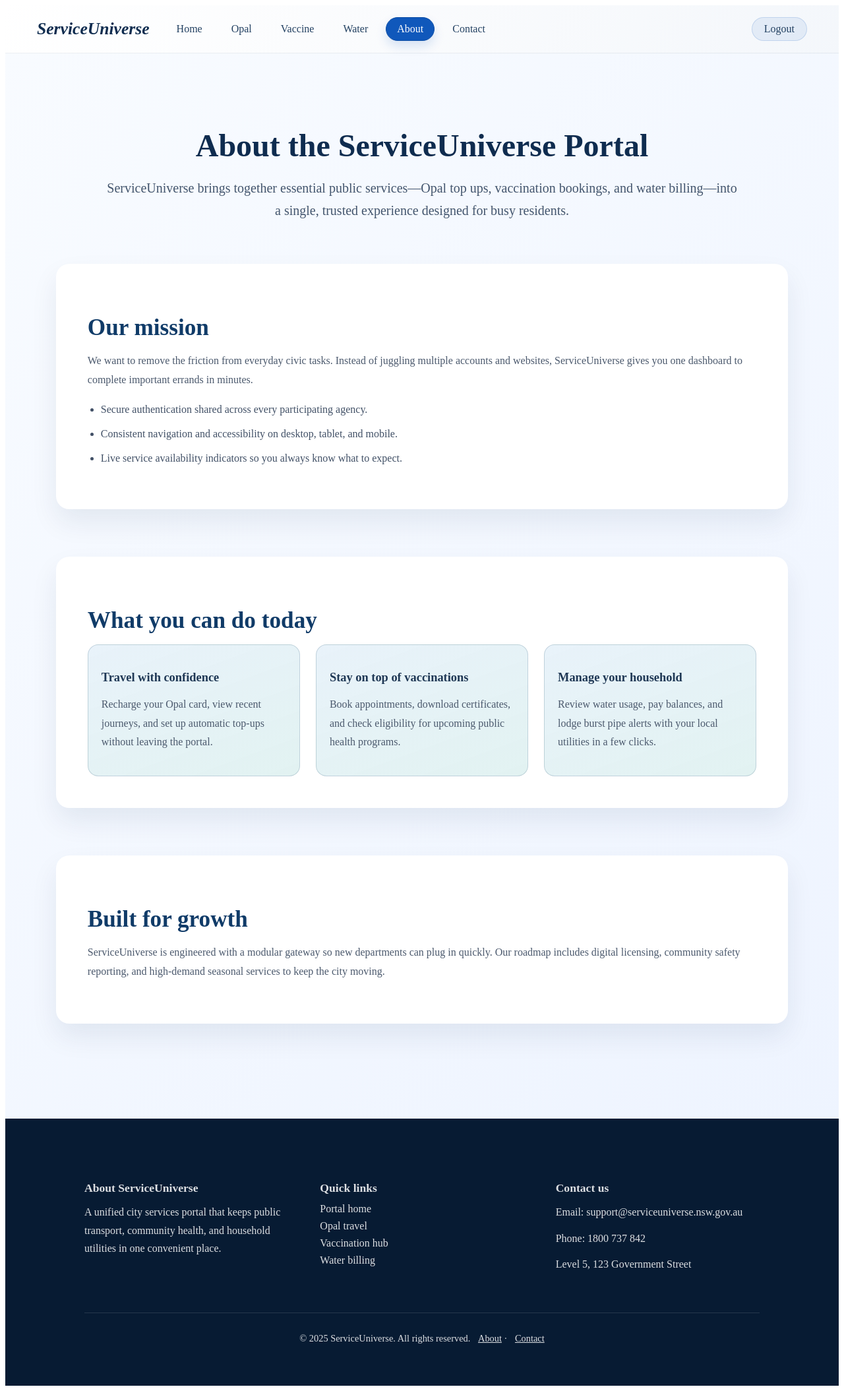
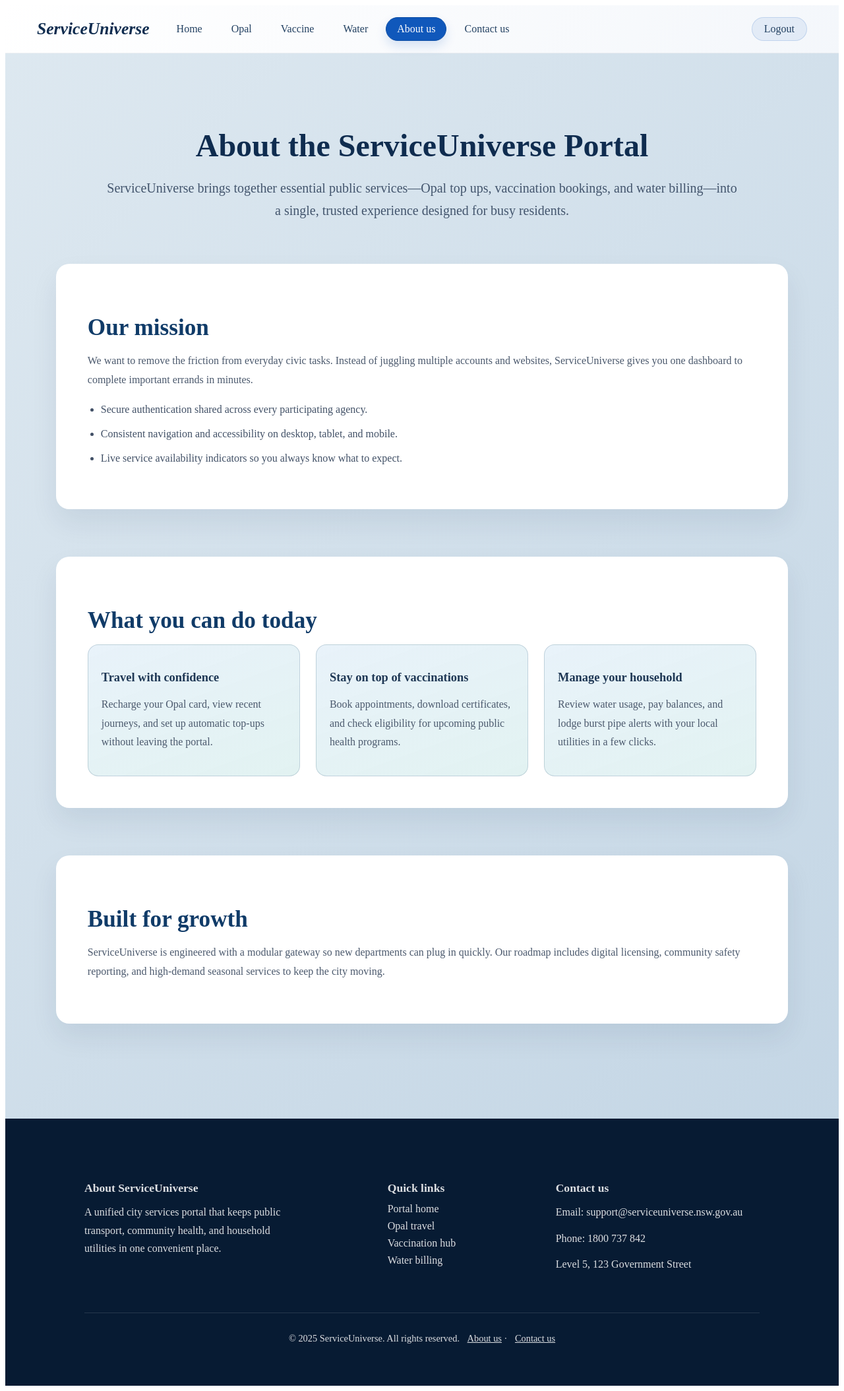
Before and after one commit to ssaikrishna81/part-e-ng, an Angular app: page /about in a window 1280 px wide. Shown: the whole page at 66% size. Built offline with nearby package versions, Linux system fonts and the light colour scheme.

Commit message:
theme changes

```diff
--- a/src/app/app.component.css
+++ b/src/app/app.component.css
@@ -103,6 +103,10 @@
   text-decoration: underline;
 }
 
+.footer-links-offset {
+  padding-left: clamp(60px, 8vw, 120px);
+}
+
 .footer-bottom {
   border-top: 1px solid rgba(255, 255, 255, 0.12);
   padding-top: 16px;
--- a/src/app/app.component.html
+++ b/src/app/app.component.html
@@ -17,14 +17,14 @@
       (click)="goToStaticPage('about'); $event.preventDefault()"
       [class.active]="currentRoute.startsWith('/about')"
     >
-      About
+      About us
     </a>
     <a
       href="#"
       (click)="goToStaticPage('contact'); $event.preventDefault()"
       [class.active]="currentRoute.startsWith('/contact')"
     >
-      Contact
+      Contact us
     </a>
   </nav>
   <button class="logout-btn" (click)="logout()">Logout</button>
@@ -42,7 +42,7 @@
         convenient place.
       </p>
     </div>
-    <div class="footer-section">
+    <div class="footer-section footer-links-offset">
       <h4>Quick links</h4>
       <ul>
         <li><a href="#" (click)="goHome(); $event.preventDefault()">Portal home</a></li>
@@ -61,8 +61,8 @@
   <div class="footer-bottom">
     <p>
       &copy; {{ today | date:'yyyy' }} ServiceUniverse. All rights reserved.
-      <a href="#" (click)="goToStaticPage('about'); $event.preventDefault()">About</a> ·
-      <a href="#" (click)="goToStaticPage('contact'); $event.preventDefault()">Contact</a>
+      <a href="#" (click)="goToStaticPage('about'); $event.preventDefault()">About us</a> ·
+      <a href="#" (click)="goToStaticPage('contact'); $event.preventDefault()">Contact us</a>
     </p>
   </div>
 </footer>
--- a/src/app/features/about.component.css
+++ b/src/app/features/about.component.css
@@ -1,6 +1,6 @@
 .info-page {
   padding: clamp(40px, 8vw, 72px) clamp(16px, 6vw, 80px);
-  background: linear-gradient(135deg, #f8fbff 0%, #eef4ff 100%);
+  background: linear-gradient(135deg, #dde8f0 0%, #c4d6e5 100%);
   min-height: calc(100vh - var(--topbar-height, 56px));
 }
 
--- a/src/app/features/contact.component.css
+++ b/src/app/features/contact.component.css
@@ -1,6 +1,6 @@
 .info-page {
   padding: clamp(40px, 8vw, 72px) clamp(16px, 6vw, 80px);
-  background: linear-gradient(135deg, #fdf9ff 0%, #eef5ff 100%);
+  background: linear-gradient(135deg, #e6f1f7 0%, #d0e7f0 100%);
   min-height: calc(100vh - var(--topbar-height, 56px));
 }
 
```
